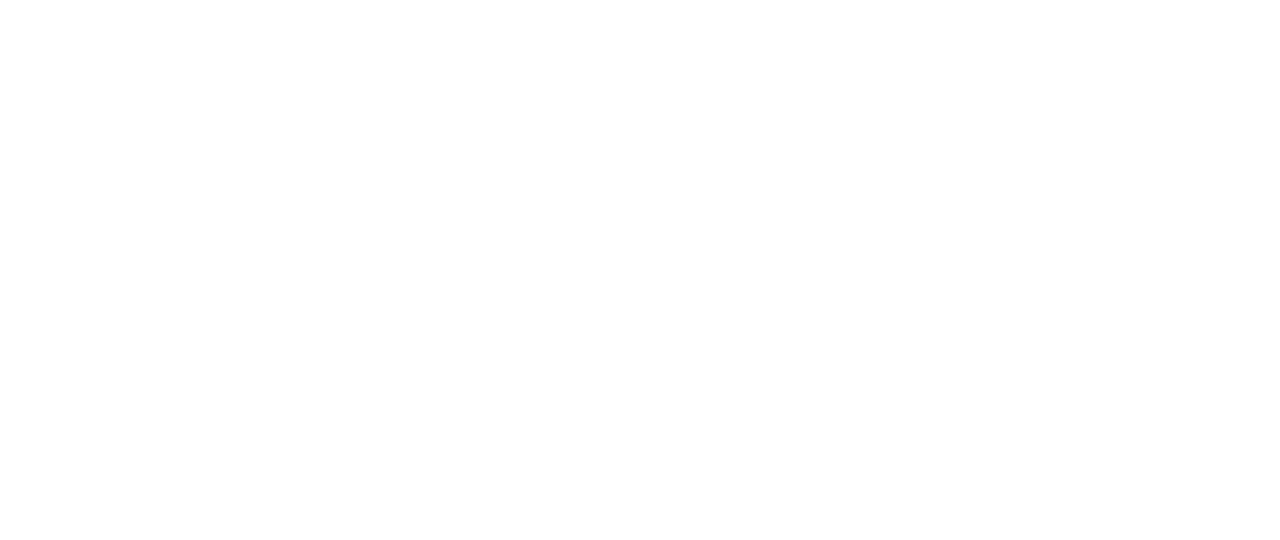
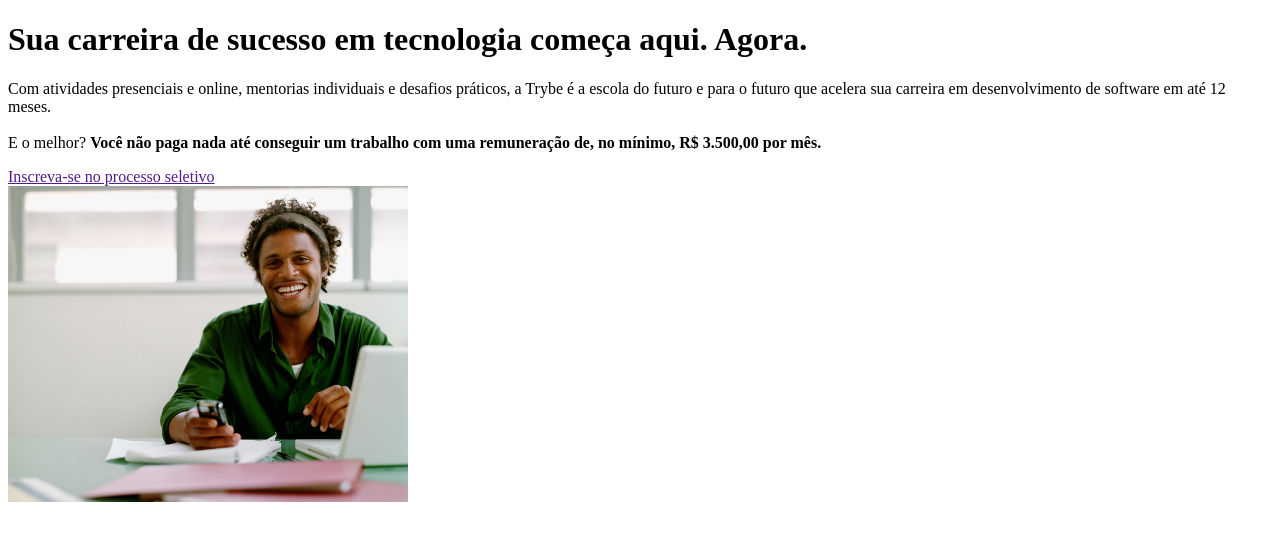
Before and after one commit to Alexsander-Espindola/sd-013-b-live-lectures, a plain HTML site: page index.html in a window 1280 px wide. Drawn offline with Linux system fonts and the light colour scheme.

Commit message:
Primeira seção do site

```diff
--- a/index.html
+++ b/index.html
@@ -8,6 +8,20 @@
 <body>
 
   <!-- PRIMEIRA SEÇÃO: CABECALHO -->
+  <h1>Sua carreira de sucesso em tecnologia começa aqui. Agora.</h1>
+
+  <p>
+    Com atividades presenciais e online, mentorias individuais e desafios práticos, a Trybe é a escola do futuro e para o futuro que acelera sua carreira em desenvolvimento de software em até 12 meses.
+
+    <br><br>
+
+    E o melhor? <strong>Você não paga nada até conseguir um trabalho com uma remuneração de, no mínimo, R$ 3.500,00 por mês.</strong>
+  </p>
+
+  <a href="">Inscreva-se no processo seletivo</a>
+  <br>
+
+  <img src="images/smiling-image.jpg" alt="Foto de um homem sorrindo" width="400px">
 
   <!-- SEGUNDA SEÇÃO: DEPOIMENTOS -->
 
```
